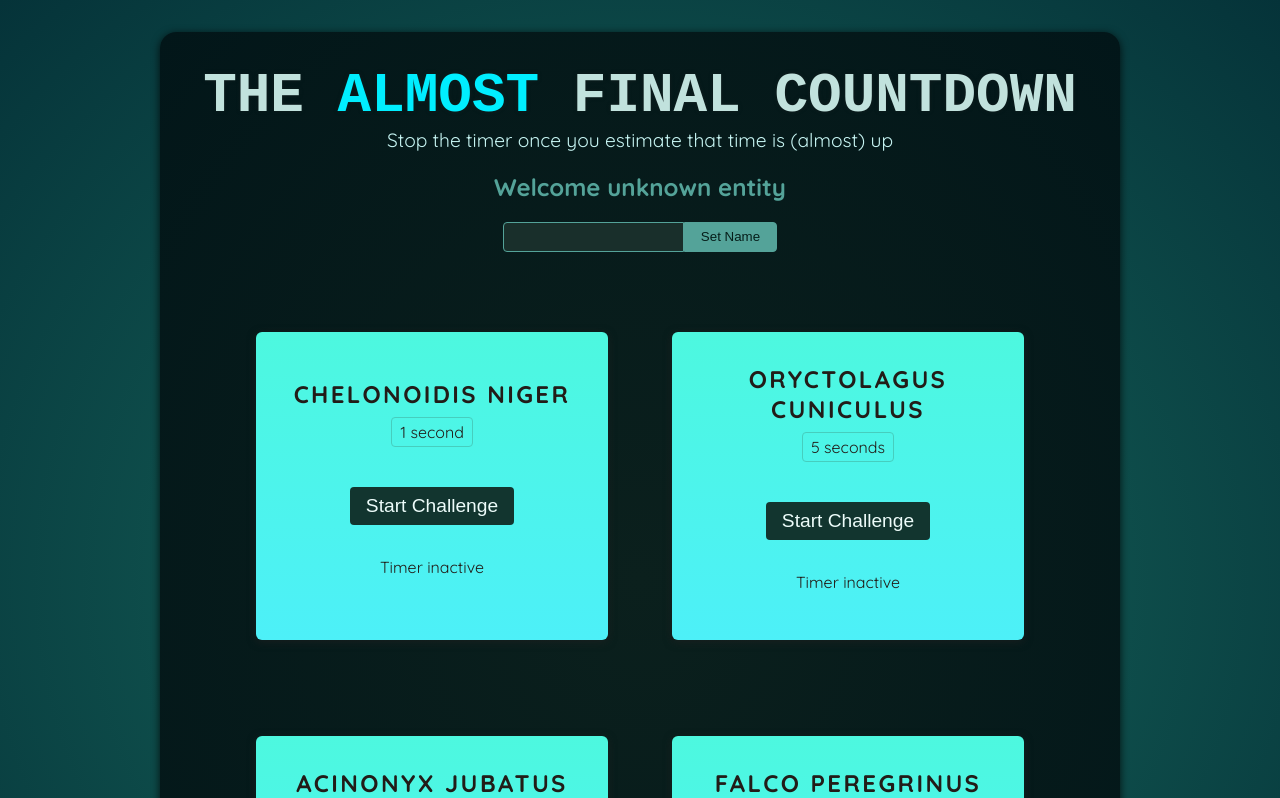
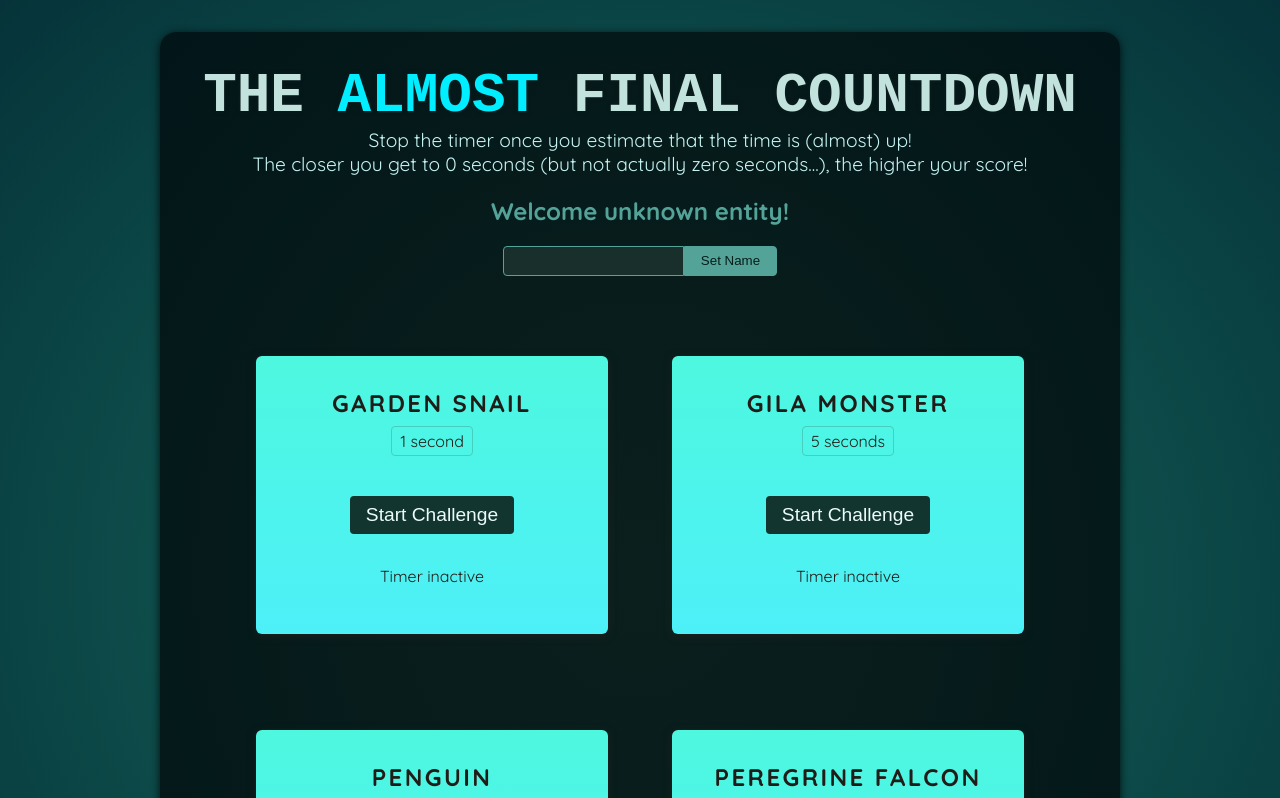
Before and after one commit to Lisa-V-alt/2024_TAFC, a React (Vite) app: page / in a window 1280 px wide. Shown: the top 798 px of the page. Built offline with nearby package versions, Linux system fonts and the light colour scheme; a web font is replaced by a local one.

Commit message:
tweaked challenge cards with randomised animal titles

```diff
--- a/index.html
+++ b/index.html
@@ -11,7 +11,8 @@
     <div id="content">
       <header>
         <h1>The <em>Almost</em> Final Countdown</h1>
-        <p>Stop the timer once you estimate that time is (almost) up</p>
+        <p>Stop the timer once you estimate that the time is (almost) up!</p>
+        <p>The closer you get to 0 seconds (but not actually zero seconds...), the higher your score!</p>
       </header>
       <div id="root"></div>
     </div>
--- a/src/App.jsx
+++ b/src/App.jsx
@@ -1,18 +1,88 @@
 import Player from './components/Player.jsx';
-import TimerChallenge from './components/TimerChallenge.jsx';
+import RandomTimerChallenge from './components/RandomTimerChallenge.jsx';
+import { useState } from 'react';
 
-function App() {
+const animals = {
+  Easy: ['Three-Toed Sloth', 'Garden Snail', 'Ponderous Tortoise', 'Brine Shrimp', 'Sea Cucumber'],
+  Medium: ['Elephant', 'Manatee', 'Wombat', 'Gila Monster', 'Lynx'],
+  Hard: ['Greyhound', 'Spider Monkey', 'Red Fox', 'Penguin', 'Basilisk Lizard'],
+  VeryHard: ['Peregrine Falcon', 'Cheetah', 'Sailfish', 'Bullet Ant', 'Pronghorn Antelope']
+};
+
+function getRandomAnimal(difficulty, previousAnimals) {
+  const animalsArray = animals[difficulty];
+
+  // Filter out previously shown animals
+  const availableAnimals = animalsArray.filter(animal => !previousAnimals.includes(animal));
+
+  // If all animals have been shown, reset the previous animals list for that difficulty
+  if (availableAnimals.length === 0) {
+    previousAnimals.length = 0;  // Clear the previous animals list
+    return getRandomAnimal(difficulty, previousAnimals);  // Recursively call to start over
+  }
+
+  const randomIndex = Math.floor(Math.random() * availableAnimals.length);
+  return availableAnimals[randomIndex];
+}
+
+export default function App() {
+  const [selectedAnimals, setSelectedAnimals] = useState({
+    Easy: getRandomAnimal('Easy', []),
+    Medium: getRandomAnimal('Medium', []),
+    Hard: getRandomAnimal('Hard', []),
+    VeryHard: getRandomAnimal('VeryHard', []),
+  });
+
+  const [previousAnimals, setPreviousAnimals] = useState({
+    Easy: [],
+    Medium: [],
+    Hard: [],
+    VeryHard: [],
+  });
+
+  function refreshAnimal(difficulty) {
+    const newAnimal = getRandomAnimal(difficulty, previousAnimals[difficulty]);
+
+    setSelectedAnimals(prevState => ({
+      ...prevState,
+      [difficulty]: newAnimal,
+    }));
+
+    setPreviousAnimals(prevState => ({
+      ...prevState,
+      [difficulty]: [...prevState[difficulty], newAnimal],
+    }));
+  }
+
   return (
     <>
       <Player />
       <div id="challenges">
-        <TimerChallenge title="Chelonoidis niger" targetTime={1}/>
-        <TimerChallenge title="Oryctolagus cuniculus" targetTime={5}/>
-        <TimerChallenge title="Acinonyx jubatus" targetTime={10}/>
-        <TimerChallenge title="Falco peregrinus" targetTime={15}/>
+        <RandomTimerChallenge
+          title="Easy"
+          targetTime={1}
+          animal={selectedAnimals.Easy}
+          onChallengeEnd={() => refreshAnimal('Easy')}
+        />
+        <RandomTimerChallenge
+          title="Medium"
+          targetTime={5}
+          animal={selectedAnimals.Medium}
+          onChallengeEnd={() => refreshAnimal('Medium')}
+        />
+        <RandomTimerChallenge
+          title="Hard"
+          targetTime={10}
+          animal={selectedAnimals.Hard}
+          onChallengeEnd={() => refreshAnimal('Hard')}
+        />
+        <RandomTimerChallenge
+          title="VeryHard"
+          targetTime={15}
+          animal={selectedAnimals.VeryHard}
+          onChallengeEnd={() => refreshAnimal('VeryHard')}
+        />
       </div>
     </>
   );
 }
-
-export default App;
--- a/src/components/Player.jsx
+++ b/src/components/Player.jsx
@@ -12,7 +12,7 @@ export default function Player() {
 
   return (
     <section id="player">
-      <h2>Welcome {enteredPlayerName ?? 'unknown entity'}</h2>
+      <h2>Welcome {enteredPlayerName ?? 'unknown entity'}!</h2>
       <p>
         <input ref={playerName} type="text" />
         <button onClick={handleClick}>Set Name</button>
--- /dev/null
+++ b/src/components/RandomTimerChallenge.jsx
@@ -0,0 +1,17 @@
+import { useEffect } from 'react';
+import TimerChallenge from './TimerChallenge.jsx';
+
+export default function RandomTimerChallenge({ title, targetTime, animal, onChallengeEnd }) {
+
+  useEffect(() => {
+    // Optional: Add any side effects if needed when animal changes
+  }, [animal]);
+
+  return (
+    <TimerChallenge
+      title={animal ?? 'Loading...'}  // Pass only the animal name
+      targetTime={targetTime}
+      onChallengeEnd={onChallengeEnd}
+    />
+  );
+}
--- a/src/components/TimerChallenge.jsx
+++ b/src/components/TimerChallenge.jsx
@@ -1,7 +1,7 @@
 import { useState, useRef } from 'react';
 import ResultModal from './ResultModal.jsx';
 
-export default function TimerChallenge({title, targetTime}){
+export default function TimerChallenge({ title, targetTime, onChallengeEnd }) {
   const timer = useRef();
   const dialog = useRef();
 
@@ -9,35 +9,39 @@ export default function TimerChallenge({title, targetTime}){
 
   const timerIsActive = timeRemaining > 0 && timeRemaining < targetTime * 1000;
 
-    if (timeRemaining <= 0){
+  if (timeRemaining <= 0) {
     clearInterval(timer.current);
     dialog.current.open();
   }
 
-    function handleReset(){
+  function handleReset() {
     setTimeRemaining(targetTime * 1000);
   }
 
-    function handleStart(){
+  function handleStart() {
     timer.current = setInterval(() => {
       setTimeRemaining(prevTimeRemaining => prevTimeRemaining - 10);
     }, 10);
   }
 
-    function handleStop(){
+  function handleStop() {
     dialog.current.open();
     clearInterval(timer.current);
   }
 
-    return(
+  return (
     <>
-        <ResultModal ref={dialog}
+      <ResultModal
+        ref={dialog}
         targetTime={targetTime}
         remainingTime={timeRemaining}
-        onReset={handleReset}
+        onReset={() => {
+          handleReset();
+          onChallengeEnd();  // Call the onChallengeEnd function here
+        }}
       />
       <section className="challenge">
-        <h2>{title}</h2>
+        <h2>{title}</h2>  {/* This now displays only the animal name */}
         <p className="challenge-time">
           {targetTime} second{targetTime > 1 ? 's' : ''}
         </p>
@@ -47,9 +51,9 @@ export default function TimerChallenge({title, targetTime}){
           </button>
         </p>
         <p className={timerIsActive ? 'active' : undefined}>
-            {timerIsActive ? 'Time is running ...' : 'Timer inactive'}
+          {timerIsActive ? 'Timer is running ...' : 'Timer inactive'}
         </p>
       </section>
     </>
-    )
+  );
 }
```
Lines whose indentation alone changed are shown as unchanged.
